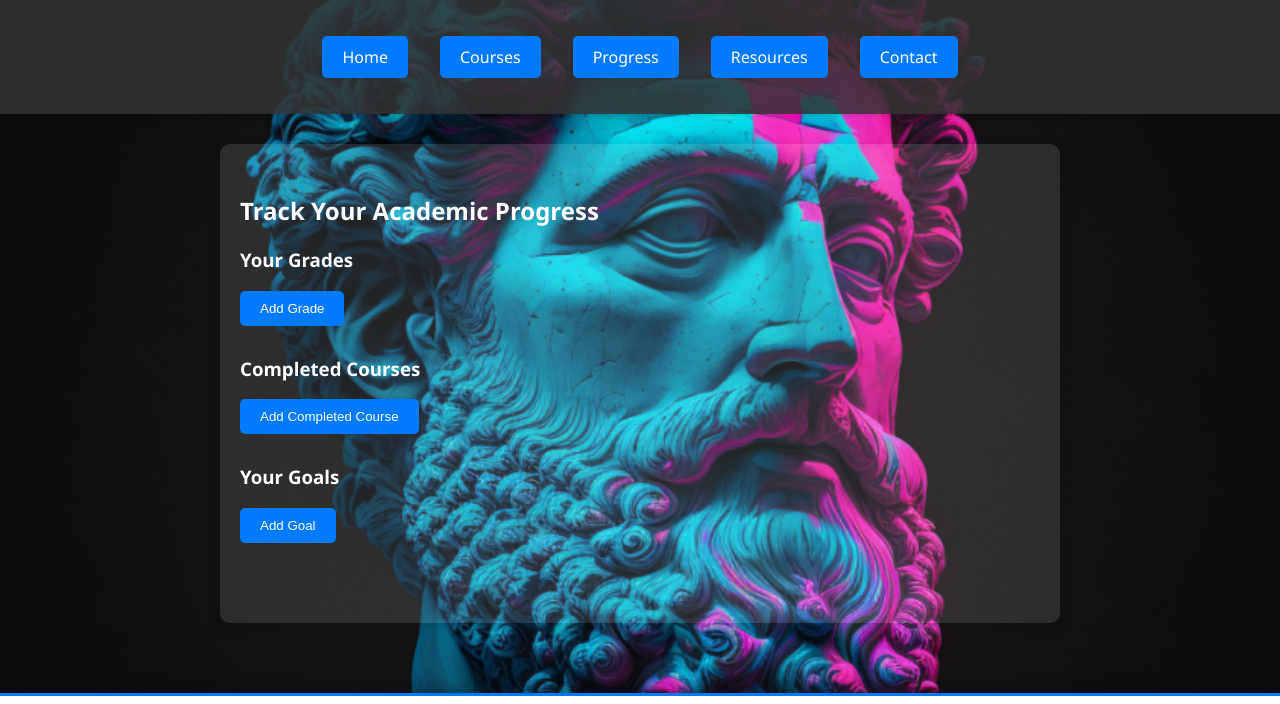
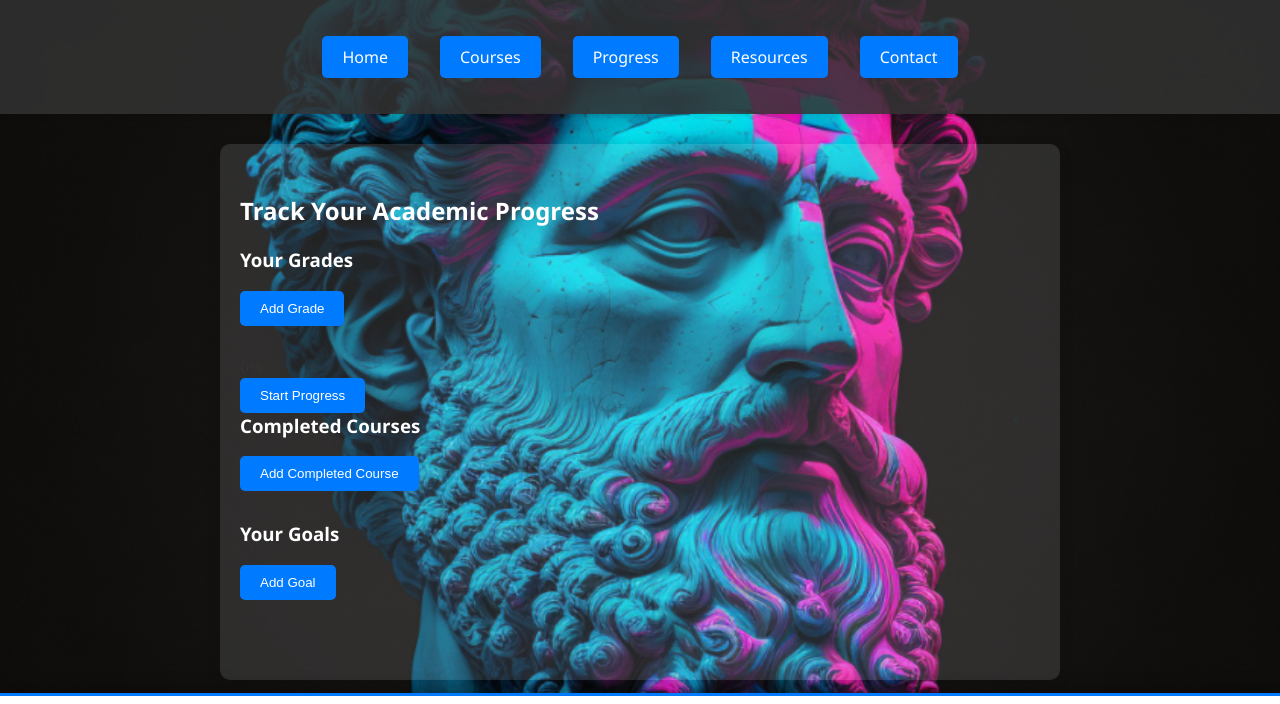
Before and after one commit to Sharxd-8bit/Graphica-2K24, a plain HTML site: page progress.html in a window 1280 px wide. Shown: the top 704 px of the page. Drawn offline with Linux system fonts and the light colour scheme.

Commit message:
Update progress.html

```diff
--- a/progress.html
+++ b/progress.html
@@ -32,6 +32,13 @@
                 </ul>
                 <button id="add-grade-btn">Add Grade</button>
             </div>
+            <div class="progress-container">
+        <div class="progress-bar" id="myBar">0%</div>
+    </div>
+
+    <button onclick="move()">Start Progress</button>
+
+    <script src="script.js"></script>
             <div id="courses-completed">
                 <h3>Completed Courses</h3>
                 <ul id="courses-completed-list">
```
